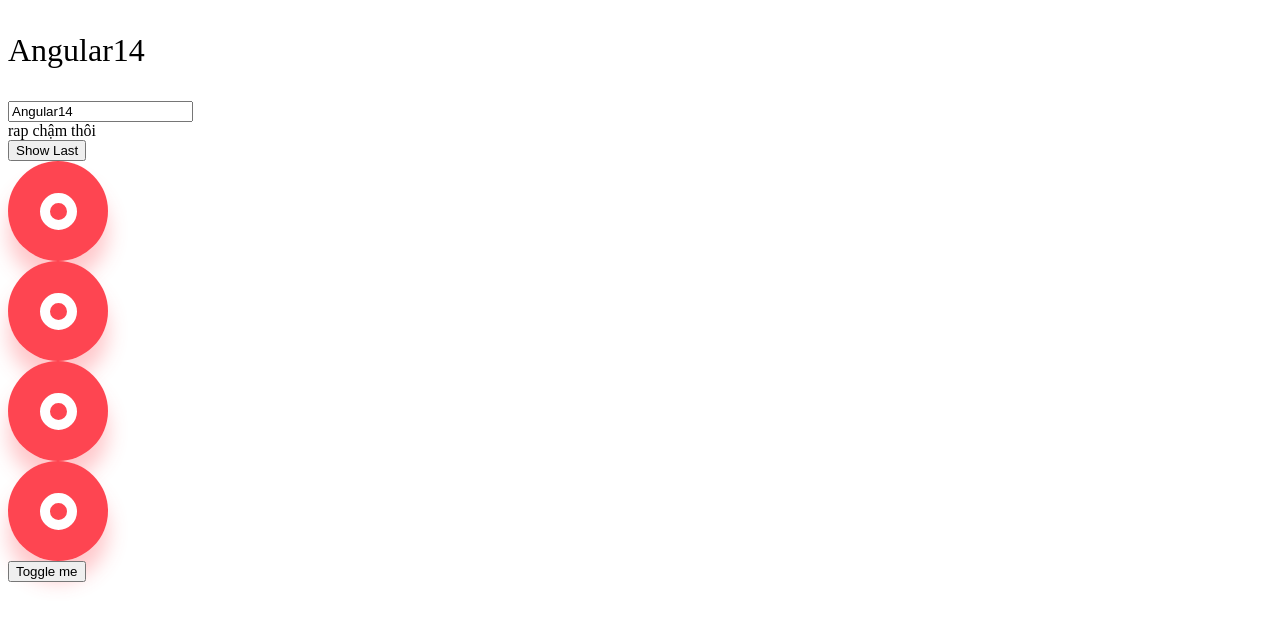
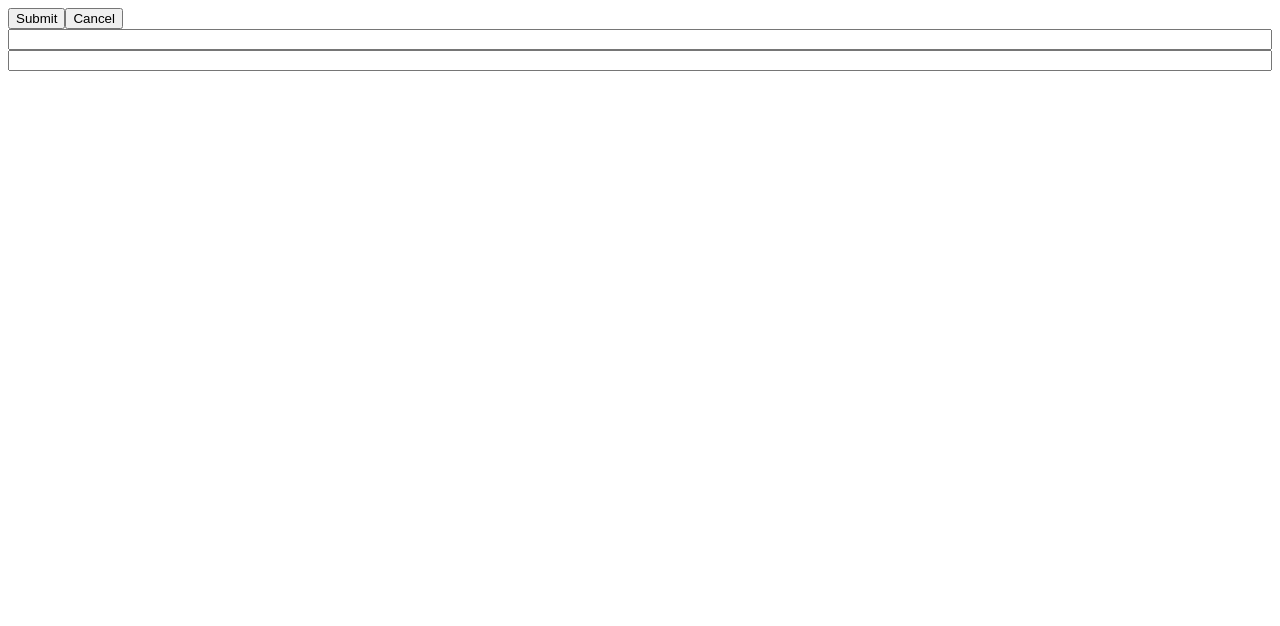
Before and after one commit to vylote/100dayangular, an Angular app: page / in a window 1280 px wide. Shown: the top 626 px of the page. Built offline with nearby package versions, Linux system fonts and the light colour scheme.

Commit message:
day12: example for type alias & union type

```diff
--- a/src/app/app.component.html
+++ b/src/app/app.component.html
@@ -1,18 +1,9 @@
-<p style="font-size: 2rem">{{ name }}</p>
-<input type="text" #nameInput [ngModel]="name" (ngModelChange)="name = $event" />
+<flex-container>
+  <button>Submit</button>
+  <button>Cancel</button>
+</flex-container>
 
-<div *ngIf="ShowLast" #chartContainer>rap chậm thôi</div>
-
-<!-- toggleCom (template var) là instance của toggle component -->
-
-<button (click)="ShowLast = !ShowLast">Show Last</button>
-
-<app-toggle [(checked)]="checked"></app-toggle>
-<app-toggle [(checked)]="checked"></app-toggle>
-<app-toggle [(checked)]="checked"></app-toggle>
-
-<ng-container *ngIf="ShowLast">
-    <app-toggle [(checked)]="checked"></app-toggle>
-</ng-container>
-
-<button #toggleBtn>Toggle me</button>
+<flex-container flexDirection="column">
+  <input type="email" />
+  <input type="password" />
+</flex-container>
--- a/src/app/app.component.ts
+++ b/src/app/app.component.ts
@@ -1,5 +1,4 @@
 import { Component, ElementRef, QueryList, VERSION, ViewChild, ViewChildren, ViewContainerRef } from '@angular/core';
-import { ToggleComponent } from './toggle/toggle.component';
 
 @Component({
   selector: 'app-root',
@@ -7,26 +6,5 @@ import { ToggleComponent } from './toggle/toggle.component';
   styleUrls: ['./app.component.scss'],
 })
 export class AppComponent {
-  // Truy vấn Component Con để lấy thực thể ToggleComponent
-  @ViewChildren(ToggleComponent) toggleComps: QueryList<ToggleComponent>;
 
-  // Truy vấn thẻ HTML thông thường để lấy đối tượng ElementRef bọc ngoài HTMLDivElement
-  @ViewChild('chartContainer') container: ElementRef<HTMLDivElement>;
-
-  @ViewChild('toggleBtn', {static: true}) toggleBtn: ElementRef<HTMLButtonElement>
-
-  @ViewChild('nameInput', {static: true}) nameInput: ElementRef<HTMLInputElement>
-
-  name = 'Angular' + VERSION.major;
-  checked = false
-  ShowLast = true
-
-  ngAfterViewInit() {
-    this.toggleComps.changes.subscribe(console.log)
-    console.log(this.container)
-  }
-
-  ngOnInit() {
-    console.log(this.container)
-  }
 }
--- a/src/app/app.module.ts
+++ b/src/app/app.module.ts
@@ -3,11 +3,11 @@ import { NgModule } from '@angular/core';
 
 import { AppComponent } from './app.component';
 import { FormsModule } from '@angular/forms';
-import { ToggleComponent } from './toggle/toggle.component';
+import { FlexComponent } from './flex.component';
 @NgModule({
   declarations: [
     AppComponent,
-    ToggleComponent
+    FlexComponent
   ],
   imports: [
     BrowserModule, FormsModule
--- /dev/null
+++ b/src/app/flex.component.ts
@@ -0,0 +1,19 @@
+import { Component, HostBinding, Input } from "@angular/core";
+
+type FlexDirection = 'row' | 'column' | 'row-reverse' | 'column-reverse';
+
+@Component({
+  selector: 'flex-container',
+  template: `<ng-content></ng-content>`,
+})
+export class FlexComponent {
+  @Input() flexDirection: FlexDirection = 'row';
+
+  @HostBinding('style.display') get display() {
+    return 'flex';
+  }
+
+  @HostBinding('style.flex-direction') get direction() {
+    return this.flexDirection;
+  }
+}
--- a/src/app/toggle/toggle.component.html
+++ /dev/null
@@ -1,8 +0,0 @@
-<div
-  class="toggle-wrapper"
-  [class.checked]="checked"
-  tabindex="0"
-  (click)="toggle()"
->
-  <div class="toggle"></div>
-</div>
--- a/src/app/toggle/toggle.component.scss
+++ /dev/null
@@ -1,50 +0,0 @@
-.toggle-wrapper {
-  display: flex;
-  align-items: center;
-  justify-content: center;
-  cursor: pointer;
-  transition: all 0.2s;
-  width: 100px;
-  height: 100px;
-  border-radius: 50%;
-  background-color: #fe4551;
-  box-shadow: 0 20px 20px 0 rgba(#fe4551, 0.3);
-}
-
-.toggle-wrapper:active {
-  width: 95px;
-  height: 95px;
-  box-shadow: 0 15px 15px 0 rgba(#fe4551, 0.5);
-}
-.toggle-wrapper .toggle {
-  height: 17px;
-  width: 17px;
-}
-
-.toggle {
-  transition: all 0.2s ease-in-out;
-  height: 20px;
-  width: 20px;
-  background-color: transparent;
-  border: 10px solid #fff;
-  border-radius: 50%;
-  cursor: pointer;
-  animation: red 0.7s linear forwards;
-}
-
-.toggle-wrapper.checked {
-  background-color: #48e98a;
-  box-shadow: 0 20px 20px 0 rgba(#48e98a, 0.3);
-}
-
-.toggle-wrapper.checked:active {
-  box-shadow: 0 15px 15px 0 rgba(#48e98a, 0.5);
-}
-
-.toggle-wrapper.checked .toggle {
-  width: 0;
-  background-color: #fff;
-  border-color: transparent;
-  border-radius: 30px;
-  animation: green 0.7s linear forwards !important;
-}
--- a/src/app/toggle/toggle.component.ts
+++ /dev/null
@@ -1,20 +0,0 @@
-import { Component, OnInit, Input, Output, EventEmitter } from '@angular/core';
-
-@Component({
-  selector: 'app-toggle',
-  templateUrl: './toggle.component.html',
-  styleUrls: ['./toggle.component.scss'],
-})
-export class ToggleComponent implements OnInit {
-  @Input() checked = false;
-  @Output() checkedChange = new EventEmitter<boolean>();
-
-  constructor() {}
-
-  ngOnInit() {}
-
-  toggle() {
-    this.checked = !this.checked;
-    this.checkedChange.emit(this.checked);
-  }
-}
```
Also changed, not shown: 1 other file (tests, documents, lock files or other folders).
